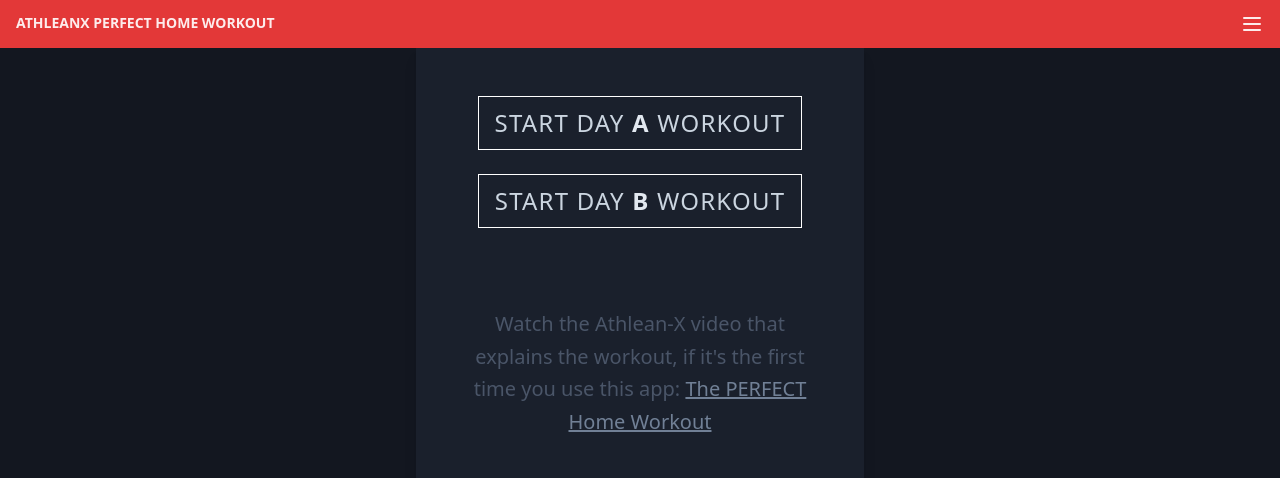
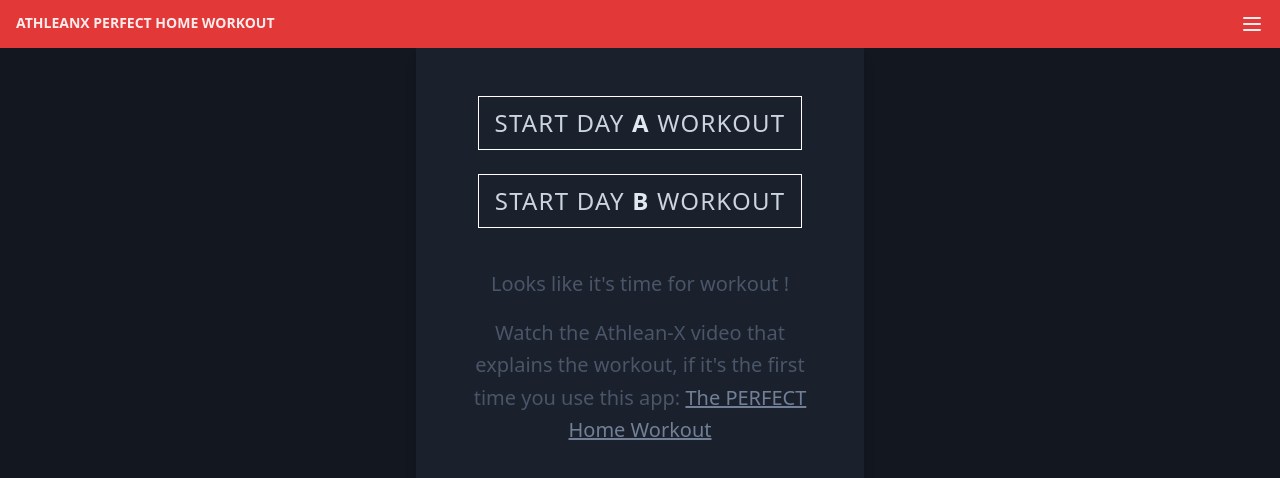
Before and after one commit to luismartinezs/ahtleanx-home-workout-app, a Vue app: page / in a window 1280 px wide. Shown: the top 478 px of the page. Built offline with nearby package versions, Linux system fonts and the light colour scheme.

Commit message:
remember last workout done in localstorage

```diff
--- a/src/views/CompletedWorkout.vue
+++ b/src/views/CompletedWorkout.vue
@@ -3,13 +3,20 @@
     <p>
       Good job, you have completed one round of the workout!
     </p>
-    <a class="btn btn-primary mt-6 w-full" :href="`/workout/${$route.params.day}`">Do another round</a>
+    <a
+      class="btn btn-primary mt-6 w-full"
+      :href="`/workout/${$route.params.day}`"
+      >Do another round</a
+    >
     <a class="btn btn-secondary mt-6 w-full" href="/">I'm finished</a>
   </div>
 </template>
 
 <script>
 export default {
-  name: 'CompletedWorkout'
+  name: 'CompletedWorkout',
+  mounted () {
+    localStorage.setItem('last-workout', this.$route.params.day)
+  }
 }
 </script>
--- a/src/views/Home.vue
+++ b/src/views/Home.vue
@@ -18,8 +18,13 @@
         >
       </div>
     </div>
-    <div class="mt-20 text-xl text-gray-700 text-center leading-relaxed">
+    <div class="mt-10 text-xl text-gray-700 text-center leading-relaxed">
       <p>
+        Looks like it's time for workout
+        <span class="uppercase text-gray-400">{{ nextWorkout }}</span
+        >!
+      </p>
+      <p class="mt-4">
         Watch the Athlean-X video that explains the workout, if it's the first
         time you use this app:
         <a
@@ -34,7 +39,19 @@
 </template>
 
 <script>
+const lastWorkout = localStorage.getItem('last-workout')
 export default {
-  name: 'Home'
+  name: 'Home',
+  data () {
+    return {
+      lastWorkout
+    }
+  },
+  computed: {
+    nextWorkout () {
+      const workoutSuccession = { a: 'b', b: 'a' }
+      return workoutSuccession[this.lastWorkout]
+    }
+  }
 }
 </script>
```
Also changed, not shown: 1 other file (tests, documents, lock files or other folders).
